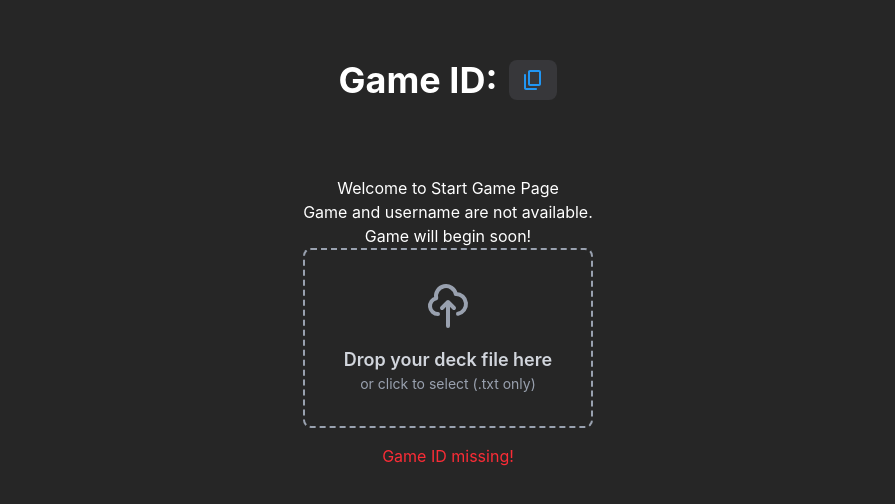
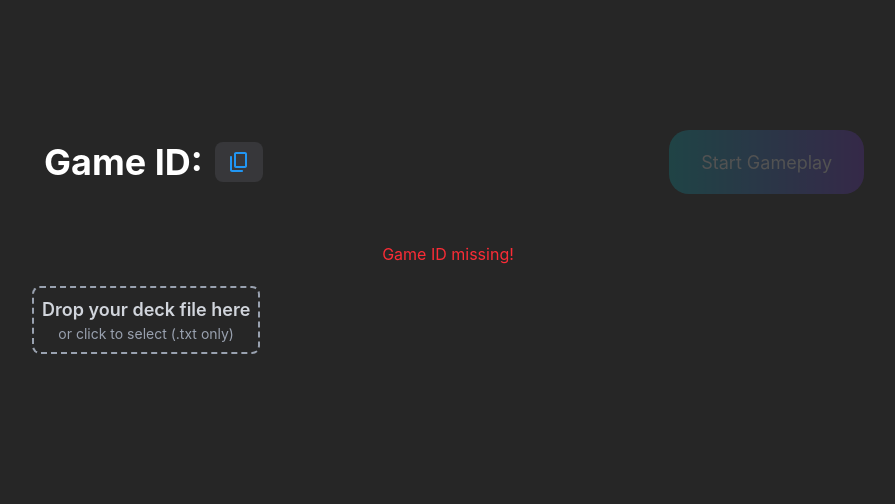
Before and after one commit to julia-b-grenier/GuessOrMess, a React (Vite) app in the folder guess-or-mess/: page /start-game in a window 1280 px wide. Shown: the part 150-654 px from the top of the page, without its empty margins (192-1087 px from the left). Built offline with nearby package versions, Linux system fonts and the light colour scheme.

Commit message:
Waiting area

```diff
--- a/guess-or-mess/src/components/Player.css
+++ b/guess-or-mess/src/components/Player.css
@@ -17,11 +17,11 @@
   display: flex;
   align-items: center;
   padding: 16px;
-  border: 1px solid #ccc;
   border-radius: 8px;
   box-shadow: 0 2px 4px rgba(0, 0, 0, 0.1);
   transition: all 0.3s ease;
-  background-color: white;
+  background-color: #4A4A4A;
+  color: light-gray;
 }
 
 .emoji-selector.selected {
@@ -42,5 +42,4 @@
 .emoji-name {
   font-size: 12px;
   font-weight: 500;
-  color: #555;
 }
--- a/guess-or-mess/src/components/Player.tsx
+++ b/guess-or-mess/src/components/Player.tsx
@@ -1,6 +1,6 @@
 import React, { useState } from "react";
 import "./Player.css";
-import EmojiPicker, { EmojiClickData } from "emoji-picker-react";
+import EmojiPicker, { EmojiClickData, EmojiStyle } from "emoji-picker-react";
 
 interface PlayerProps {
   name: string;
@@ -40,17 +40,7 @@ const Player: React.FC<PlayerProps> = ({ name, disableEmojiChange = false }) =>
       {isPickerOpen && (
         <div className="modal">
           <div className="modal-content">
-            <EmojiPicker onEmojiClick={handleEmojiChange} />
-            <button className="close-button" onClick={() => setIsPickerOpen(false)}>Close</button>
-          </div>
-        </div>
-      )}
-
-      {/* Full-screen emoji picker modal */}
-      {isPickerOpen && (
-        <div className="emoji-picker-modal">
-          <div className="emoji-picker-content">
-            <EmojiPicker onEmojiClick={handleEmojiChange} />
+            <EmojiPicker onEmojiClick={handleEmojiChange} emojiStyle={EmojiStyle.TWITTER} />
             <button className="close-button" onClick={() => setIsPickerOpen(false)}>Close</button>
           </div>
         </div>
--- a/guess-or-mess/src/components/WaitingArea.tsx
+++ b/guess-or-mess/src/components/WaitingArea.tsx
@@ -33,7 +33,7 @@ const WaitingArea = () => {
   if (error) return <div className="text-red-500">{error}</div>;
 
   return (
-    <div className="flex flex-row gap-5 flex-wrap border border-gray-300 justify-evenly max-w-5xl max-h-80 overflow-auto p-4">
+    <div style={{backgroundColor: "#4a4a4a66"}} className="flex flex-row gap-5 flex-wrap justify-evenly overflow-auto p-4 max-w-4xl h-80 mx-auto  rounded-xl">
       {players.length > 0 ? (
         players.map((player, index) => (
           <Player key={index} name={player.username} disableEmojiChange={username === player.username} />
--- a/guess-or-mess/src/pages/StartGame.tsx
+++ b/guess-or-mess/src/pages/StartGame.tsx
@@ -109,25 +109,12 @@ class FileSelector extends React.Component<{ onDeckCreated: (deckId: string) =>
 
   render() {
     return (
-      <div className="flex flex-col items-center w-full max-w-xl mx-auto">
+      <div className="flex flex-col">
         {!this.state.selectedFileName ? (
-          <label className="w-full cursor-pointer">
-            <div className="border-2 border-dashed border-gray-400 rounded-lg p-8 hover:border-blue-500 transition-colors duration-200">
+          <label className="mr-auto cursor-pointer">
+            <div className="border-2 border-dashed border-gray-400 rounded-lg p-2 hover:border-blue-500 transition-colors duration-200">
               <div className="flex flex-col items-center space-y-4">
-                <svg
-                  xmlns="http://www.w3.org/2000/svg"
-                  className="h-12 w-12 text-gray-400"
-                  fill="none"
-                  viewBox="0 0 24 24"
-                  stroke="currentColor"
-                >
-                  <path
-                    strokeLinecap="round"
-                    strokeLinejoin="round"
-                    strokeWidth={2}
-                    d="M7 16a4 4 0 01-.88-7.903A5 5 0 1115.9 6L16 6a5 5 0 011 9.9M15 13l-3-3m0 0l-3 3m3-3v12"
-                  />
-                </svg>
+
                 <div className="text-center">
                   <p className="text-lg font-semibold text-gray-300">
                     Drop your deck file here
@@ -242,39 +229,28 @@ function StartGame() {
   };
 
   return (
-    <div className="flex flex-col items-center p-8 space-y-12">
-      <div className="py-4">
-        <GameCode textToCopy={gameId ?? ""}></GameCode>
+    <div className="flex flex-col items-center p-8 space-y-12 max-w-4xl mx-auto">
+      <div className="flex flex-row justify-start w-full">
+        <div className="">
+          <GameCode textToCopy={gameId ?? ""}></GameCode>
+        </div>
+        <button
+          className="join-game-button ml-auto disabled:opacity-20"
+          onClick={handleGameplay}
+          disabled={!deckId}
+        >
+          Start Gameplay
+        </button>
       </div>
 
-      <div>
-        <h2>Welcome to Start Game Page</h2>
-        {gameId && username ? (
-          <>
-            <p>Game ID: {gameId}</p>
-            <p>Username: {username}</p>
-          </>
-        ) : (
-          <p>Game and username are not available.</p>
-        )}
+      <div className="w-full">
 
-        <p>Game will begin soon!</p>
 
-        {/* Pass gameId to FileSelector */}
+        <div className="mb-5 w-100%">
+          <WaitingArea />
+        </div>
         <FileSelector gameId={gameId} onDeckCreated={setDeckId} />
 
-        {/* Only show this button if deckId is available */}
-        {deckId && (
-          <button
-            className="text-white rounded-lg h-12 shadow-md hover:bg-gray-600"
-            onClick={handleGameplay}
-          >
-            Start Gameplay
-          </button>
-        )}
-
-        {/* WaitingArea component */}
-        <WaitingArea />
       </div>
     </div>
   );
```
